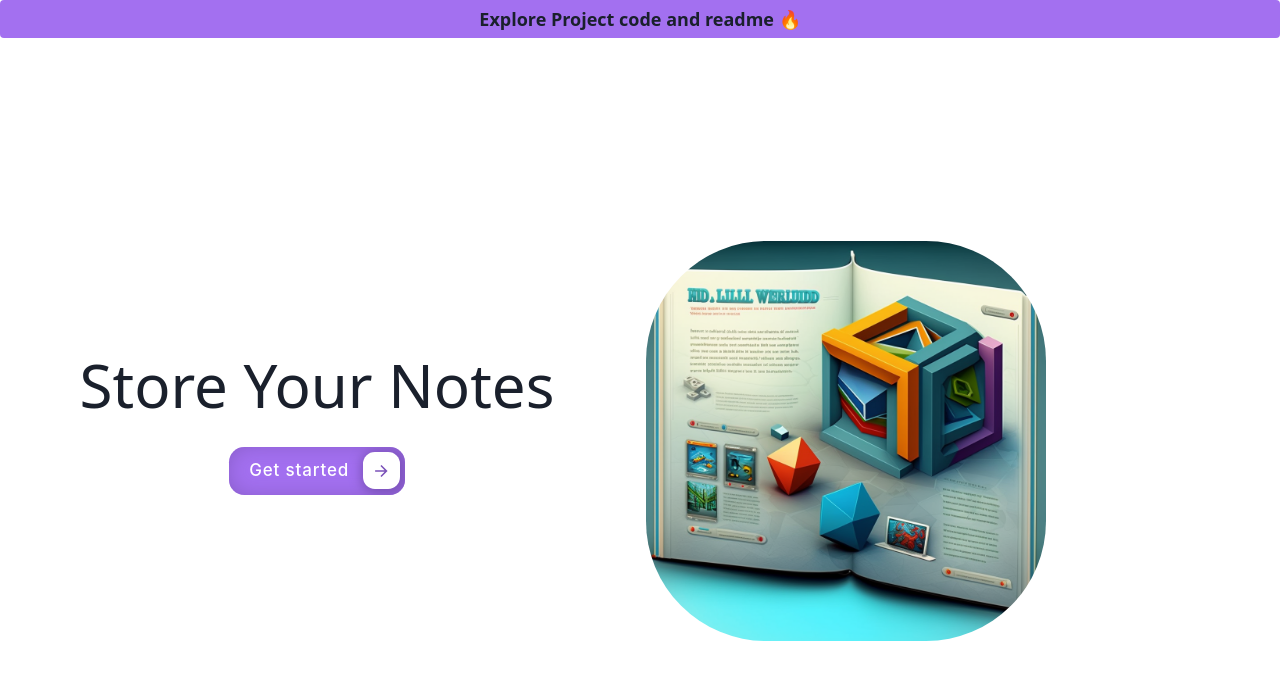
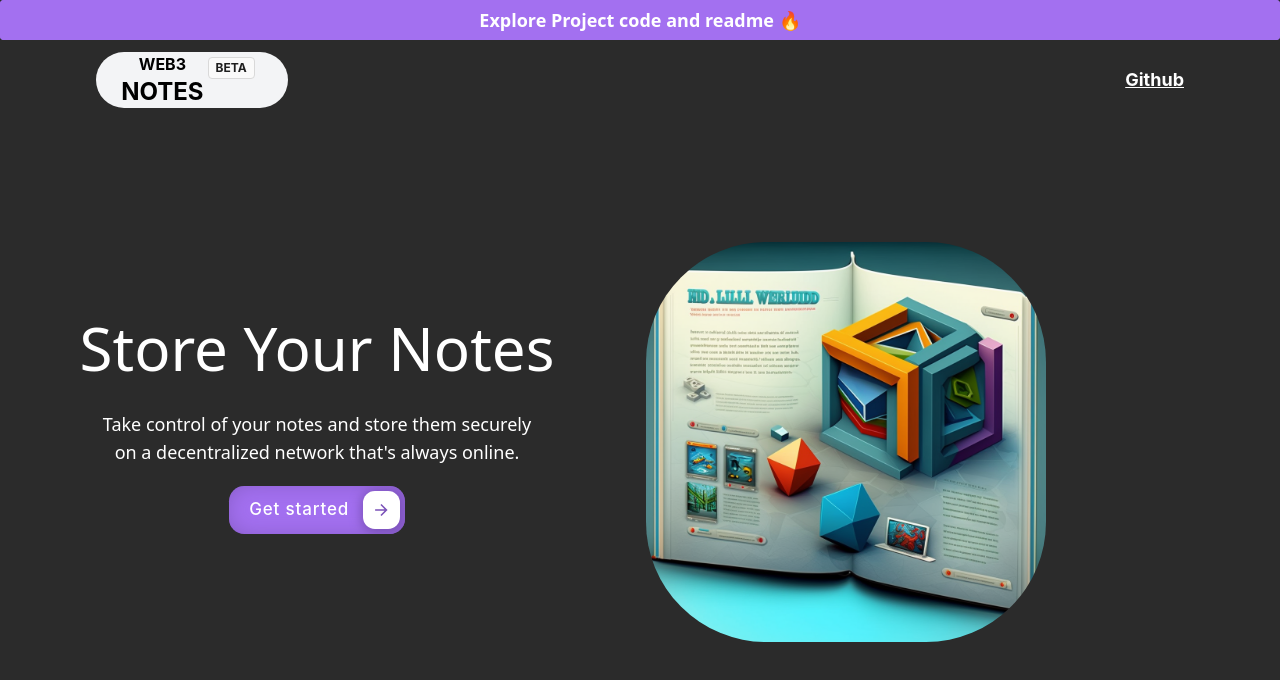
Before and after one commit to ChetanXpro/web3-notes, a React (Vite) app in the folder client/: page / in a window 1280 px wide. Shown: the top 680 px of the page. Built offline with nearby package versions, Linux system fonts and the light colour scheme.

Commit message:
revamp home page ui

```diff
--- a/client/src/App.jsx
+++ b/client/src/App.jsx
@@ -31,7 +31,7 @@ function App() {
           <Route path="/" element={<Dashboard />}>
             {/* <Route index element={<Home />} /> */}
             <Route path="setting" element={<Setting />} />
-            <Route path="profile" element={<Profile />} />
+            <Route index path="profile" element={<Profile />} />
             <Route path="profile/:id" element={<NotesPage />} />
             <Route path="upload" element={<UploadFile />} />
             <Route path="public" element={<PublicNotes />} />
--- a/client/src/components/Dashboard/AvtarDrop.jsx
+++ b/client/src/components/Dashboard/AvtarDrop.jsx
@@ -50,10 +50,6 @@ const AvtarDrop = ({ setAvtarDrop }) => {
         "flex-col flex absolute rounded-xl  z-50 items-center top-12 right-1 bottom-0 h-[6rem]   uppercase bg-black/40 backdrop-blur-lg gap-8 justify-center p-8 "
       }
     >
-      <Link className="hover:underline w-full h-full" to={"/"}>
-        <Text>Settings</Text>
-      </Link>
-
       <Text className="hover:underline cursor-pointer" onClick={logout}>
         Logout
       </Text>
--- a/client/src/components/Dashboard/Header.jsx
+++ b/client/src/components/Dashboard/Header.jsx
@@ -34,7 +34,7 @@ const Header = () => {
       }   font-mono    h-16  flex justify-between p-4 items-center`}
     >
       <div
-        onClick={() => navigate("/")}
+        onClick={() => navigate("/profile")}
         className="text-md flex items-center cursor-pointer  justify-center font-bold text-center uppercase"
       >
         <h1>
@@ -59,10 +59,6 @@ const Header = () => {
         </div>
 
         <ul className="hidden md:flex gap-8 items-center p-6 uppercase ">
-          <Link to={"/"} className="">
-            <Text>Home</Text>
-          </Link>
-
           <Link to={"/public"} className=" ml-4">
             <Text>Public</Text>
           </Link>
--- a/client/src/components/Dashboard/Home.jsx
+++ b/client/src/components/Dashboard/Home.jsx
@@ -5,16 +5,46 @@ import { useNavigate } from "react-router-dom";
 // import { getUser } from "../Api/api";
 import img from "../../assets/boon.png";
 import MainPageHeader from "./MainPageHeader";
+import { Tag } from "antd";
 
 const Home = () => {
   const navigate = useNavigate();
   return (
-    <div className=" flex flex-col  justify-center    h-screen w-full items-center gap-3 ">
+    <div className=" flex flex-col bg-[#2b2b2b] text-white  justify-center    h-screen w-full items-center gap-3 ">
       <MainPageHeader />
+      <div className="flex justify-between pr-24 pl-24 items-center w-full fixed top-10  h-20">
+        <div
+          onClick={() => navigate("/")}
+          className="text-md text-black  bg-gray-100 rounded-full  w-48 flex items-center cursor-pointer  justify-center font-bold text-center uppercase"
+        >
+          <h1>
+            Web3 <span className="block text-2xl">Notes</span>
+          </h1>
+          <Tag
+            size={"sm"}
+            className="ml-1 mb-6"
+            variant="solid"
+            colorScheme="teal"
+          >
+            beta
+          </Tag>
+        </div>
+        <div>
+          <a href="https://github.com/ChetanXpro/web3-notes-app">
+            <button className="font-bold text-lg underline">Github</button>
+          </a>
+        </div>
+      </div>
       <div className=" flex flex-col sm:flex-row md:flex-row lg:flex-row xl:flex-row  h-full w-full items-center gap-3">
         <div className=" flex flex-col items-center justify-center  flex-1">
           <Text className="text-4xl md:text-4xl lg:text-6xl mb-8   font-sans text-center flex-1">
             Store Your Notes
+          </Text>
+          <Text className="font-sans text-lg text-center ">
+            Take control of your notes and store them securely
+          </Text>
+          <Text className="mb-5 font-sans  text-lg ">
+            on a decentralized network that's always online.
           </Text>
 
           {/* <Button onClick={() => navigate("/upload")}>Get Started</Button> */}
--- a/client/src/components/Dashboard/MainPageHeader.jsx
+++ b/client/src/components/Dashboard/MainPageHeader.jsx
@@ -2,12 +2,17 @@ import React from "react";
 
 const MainPageHeader = () => {
   return (
-    <div className="bg-[#a370f0] w-full h-10 rounded flex items-center justify-center">
-      <h1 className="font-sans font-bold text-lg ">
-        Explore Project code and readme 🔥
-      </h1>{" "}
-      <a href=""></a>
-    </div>
+    <a
+      className="bg-[#a370f0] w-full h-10 rounded flex items-center justify-center"
+      href="https://github.com/ChetanXpro/web3-notes-app"
+      target="_blank"
+    >
+      <div className="bg-[#a370f0] w-full h-10 rounded flex items-center justify-center">
+        <h1 className="font-sans font-bold text-lg ">
+          Explore Project code and readme 🔥
+        </h1>
+      </div>
+    </a>
   );
 };
 
--- a/client/src/components/Dashboard/MenuItems.jsx
+++ b/client/src/components/Dashboard/MenuItems.jsx
@@ -29,9 +29,6 @@ const MenuItems = ({ showMenu, active }) => {
       }
     >
       <CloseOutlined onClick={showMenu} />
-      <Link className="hover:underline" onClick={showMenu} to={"/"}>
-        <Text>Home</Text>
-      </Link>
 
       <Link className="hover:underline" onClick={showMenu} to={"/profile"}>
         <Text>Profile</Text>
--- a/client/src/components/Signin/Login.jsx
+++ b/client/src/components/Signin/Login.jsx
@@ -16,7 +16,7 @@ import { Tag } from "antd";
 import useWalletAuth from "../../hooks/useWalletAuth";
 const Login = () => {
   const [email, setEmail] = useState("");
-  const from = location.state?.from?.pathname || "/";
+  const from = location.state?.from?.pathname || "/profile";
 
   const navigate = useNavigate();
   // const { setAuth, setUser } = useAuth();
```
